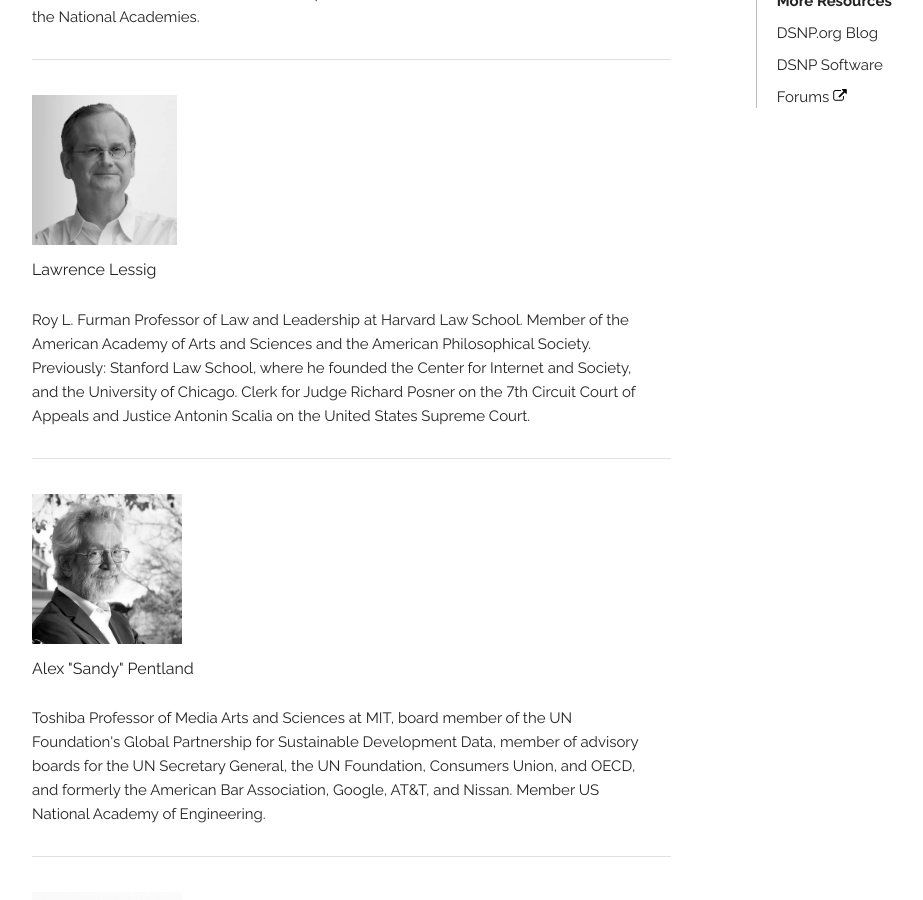
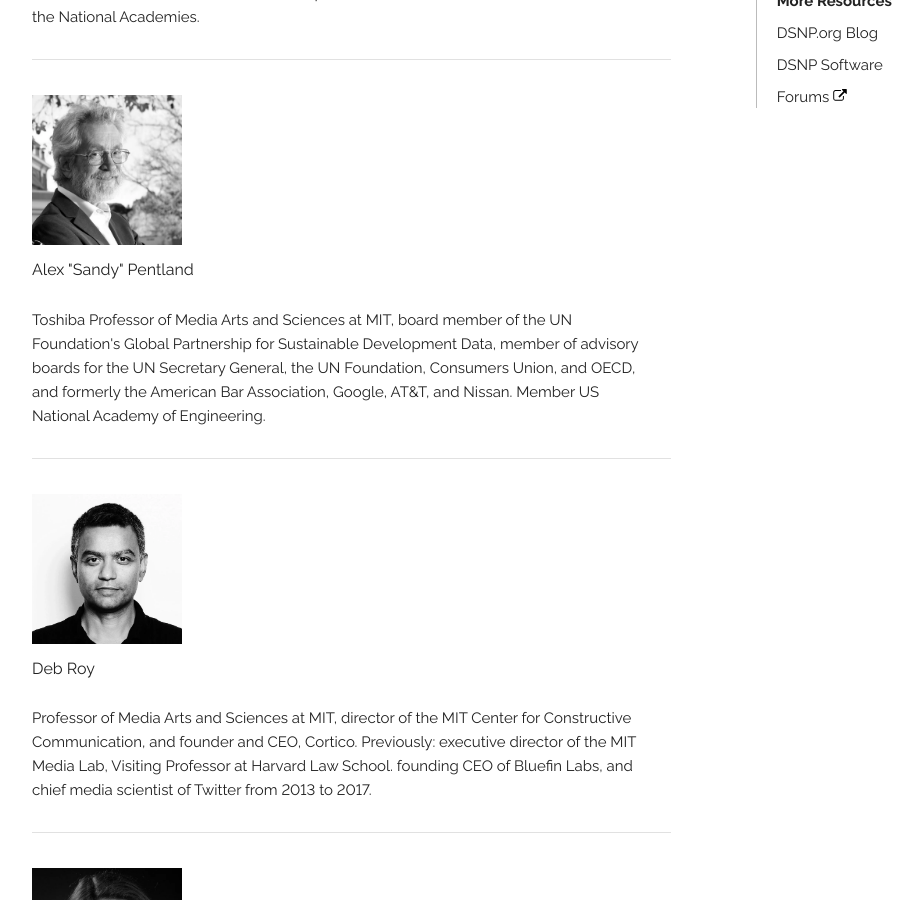
Before and after one commit to DSNP-org/dsnp-web, a Jekyll site: the page built from advisors.html, in a window 1280 px wide and 900 px high, scrolled down 775 px. Shown: the whole window, without its empty margins (160-1083 px from the left). Built offline with Jekyll 4.4.1, drawn with Linux system fonts in a browser that asks for light colours; comment, search, counter and statistics services are not loaded.

Commit message:
Remove inactive advisor

```diff
--- a/advisors.html
+++ b/advisors.html
@@ -36,17 +36,6 @@ title: Advisors
           the precursor body to the Internet Architecture Board,
           chairman of the Computer Science and Telecommunications
           Board of the National Academies.
-          </p>
-          <hr>
-<p><img src="./images/advisors/lessig.webp" height=150></p>
-          <p class="subheading">Lawrence Lessig</p>
-          <p>
-          Roy L. Furman Professor of Law and
-Leadership at Harvard Law School. Member of the American Academy of
-Arts and Sciences and the American Philosophical Society. Previously: Stanford Law School, where he founded the Center for
-Internet and Society, and the University of Chicago. Clerk for
-Judge Richard Posner on the 7th Circuit Court of Appeals and Justice
-Antonin Scalia on the United States Supreme Court.
           </p>
           <hr>
 <p><img src="./images/advisors/pentland.webp" height=150></p>
```
Also changed, not shown: images/advisors/lessig.webp (deleted).
